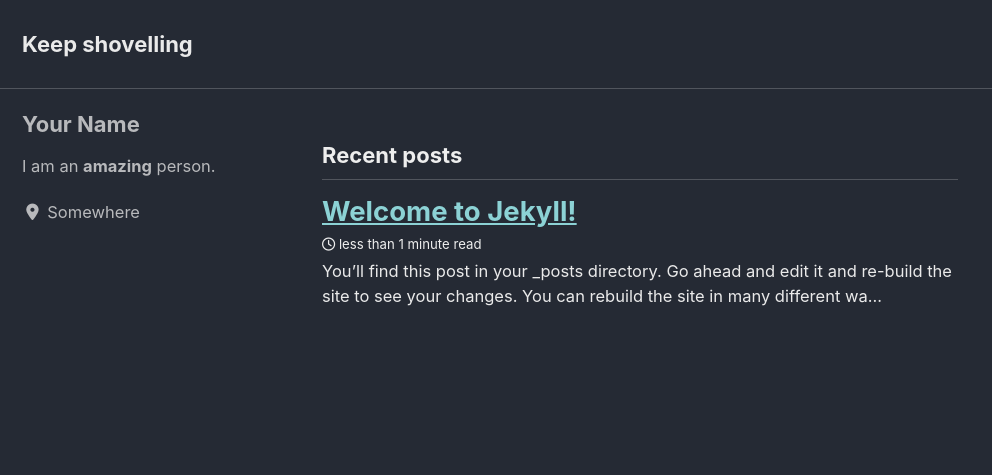
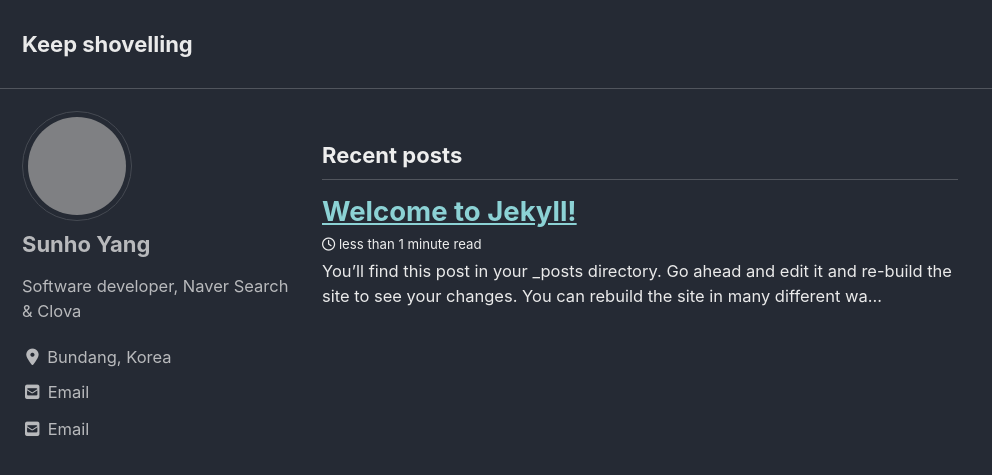
Before and after one commit to SunhoY/sunhoy.github.io, a Jekyll site: the page built from index.html, in a window 1280 px wide and 900 px high. Shown: the top 475 px of the window, without its empty margins (0-992 px from the left). Built offline with Jekyll 4.4.1, drawn with Linux system fonts in a browser that asks for light colours; cached includes are drawn as plain includes; nearby versions of some CDN libraries; the list of posts is cut into pages by our own code; grey boxes are pictures that could not be loaded.

Commit message:
change personal info

```diff
--- a/_config.yml
+++ b/_config.yml
@@ -93,15 +93,15 @@ analytics:
 
 # Site Author
 author:
-  name             : "Your Name"
-  avatar           : # path of avatar image, e.g. "/assets/images/bio-photo.jpg"
-  bio              : "I am an **amazing** person."
-  location         : "Somewhere"
-  email            :
+  name             : "Sunho Yang"
+  avatar           : "https://avatars0.githubusercontent.com/u/13836414?s=400&u=63a529c0bc1e45326c8e9fe17e5066b336688cc6&v=4"
+  bio              : "Software developer, Naver Search & Clova"
+  location         : "Bundang, Korea"
+  email            : "zillaci@gmail.com"
   links:
     - label: "Email"
       icon: "fas fa-fw fa-envelope-square"
-      # url: mailto:your.name@email.com
+      url: mailto:zillaci@gmail.com
     - label: "Website"
       icon: "fas fa-fw fa-link"
       # url: "https://your-website.com"
```
